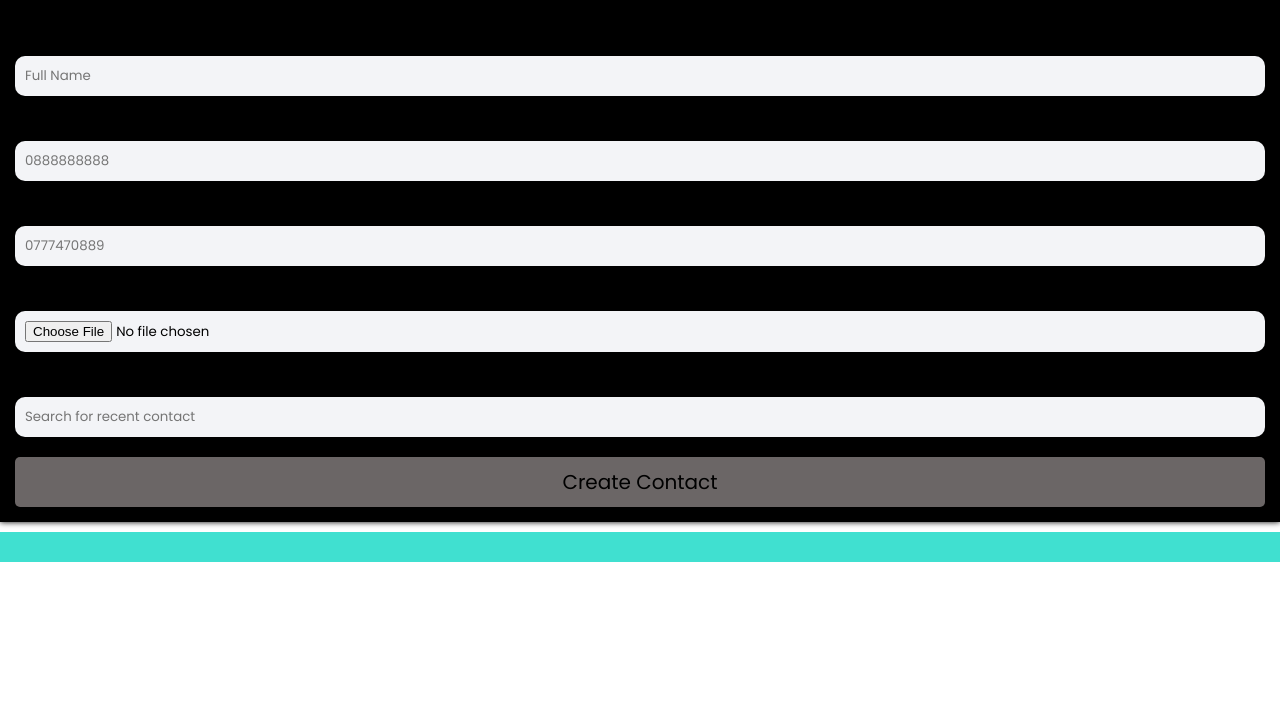
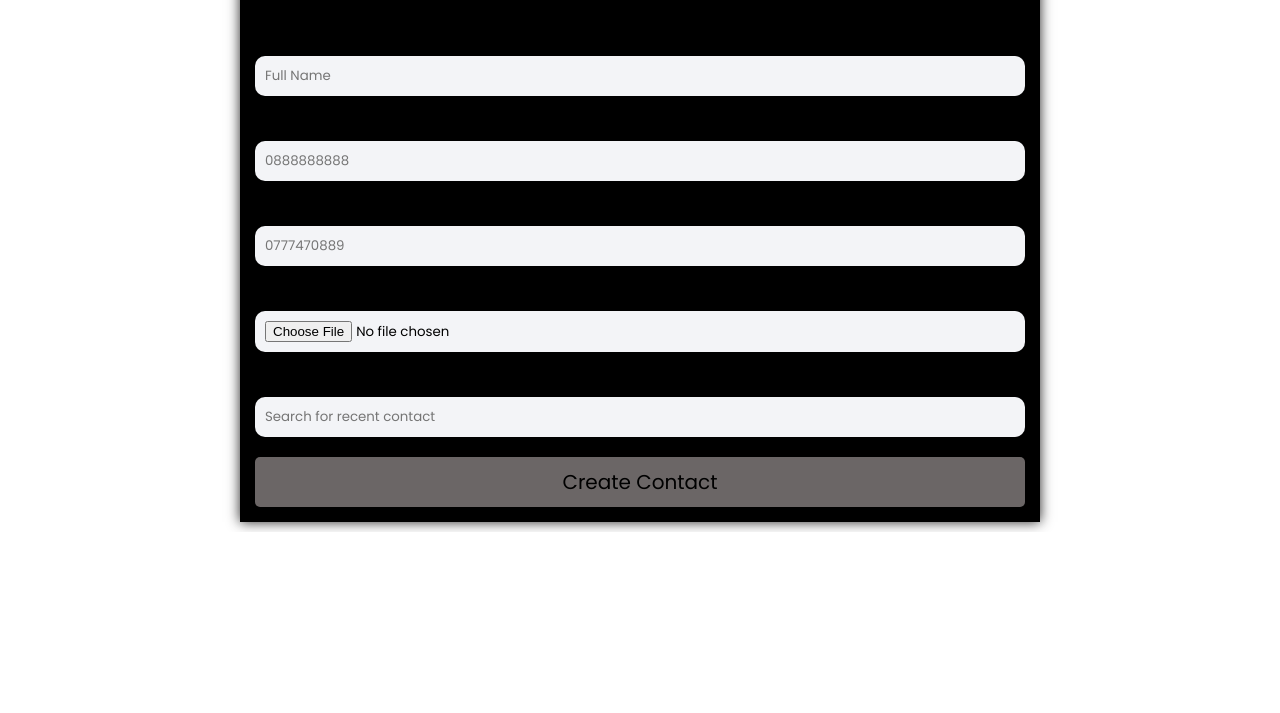
Before and after one commit to edwardtimsack/PhoneBook-App, a plain HTML site: page index.html in a window 1280 px wide. Shown: the part 87-800 px from the top of the page. Drawn offline with nearby package versions, Linux system fonts and the light colour scheme.

```diff
--- a/index.html
+++ b/index.html
@@ -17,9 +17,9 @@
             <label>Name</label>
             <input class="phonebook-name"  required placeholder="Full Name" type="text" id="phonebook-name">
             <label>Lonestar Number</label>
-            <input class="lonestar-number" required type="text" placeholder="0888888888" id="lonestar-number">
+            <input class="lonestar-number" required type="tel" placeholder="0888888888" id="lonestar-number">
             <label>Orange Number</label>
-            <input class="orange-number" required type="text" placeholder="0777470889" id="orange-number">
+            <input class="orange-number" required type="tel" placeholder="0777470889" id="orange-number">
             <label>Photo</label>
             <input class="phonebook-picture"  accept=".png, .jpg, .jpeg" type="file" id="phonebook-picture">
             <label>Search</label>
--- a/style.css
+++ b/style.css
@@ -20,30 +20,26 @@ h1{
     /* height: 10vh; */
     display: flex;
     overflow-x: hidden;
+    display: flex;
+    justify-content: space-evenly;
 
 
 }
 
-/* .left{ */
-    /* background-color: black; */
-    /* background: url(./pexels-cottonbro-studio-5082580.jpg); */
-    /* width: 40rem;
-    height: 100vh;
-} */
 .right{
     background-color: springgreen;
     background-color: black;
-    width: 100rem;
+    width: 50rem;
     height: 90%;
     display: flex;
 	flex-direction: column;
     padding: 15px;
     /* border-radius: 10px; */
-    /* margin-top: 10%; */
-    margin-bottom: 10%;
+    /* margin-top: 10px; */
+    /* margin-bottom: 10%; */
     overflow-y: hidden;
     overflow-x: hidden;
-    box-shadow: 0px 0px 6px 0px black;
+    box-shadow: 0px 0px 12px 0px  rgb(37, 36, 36);
 
 
 
@@ -85,7 +81,7 @@ label{
     background-color: white;
 }
 .list{
-    background-color: turquoise;
+    /* background-color: turquoise; */
     display: flex;
 	flex-direction: column;
     padding: 15px;
```
